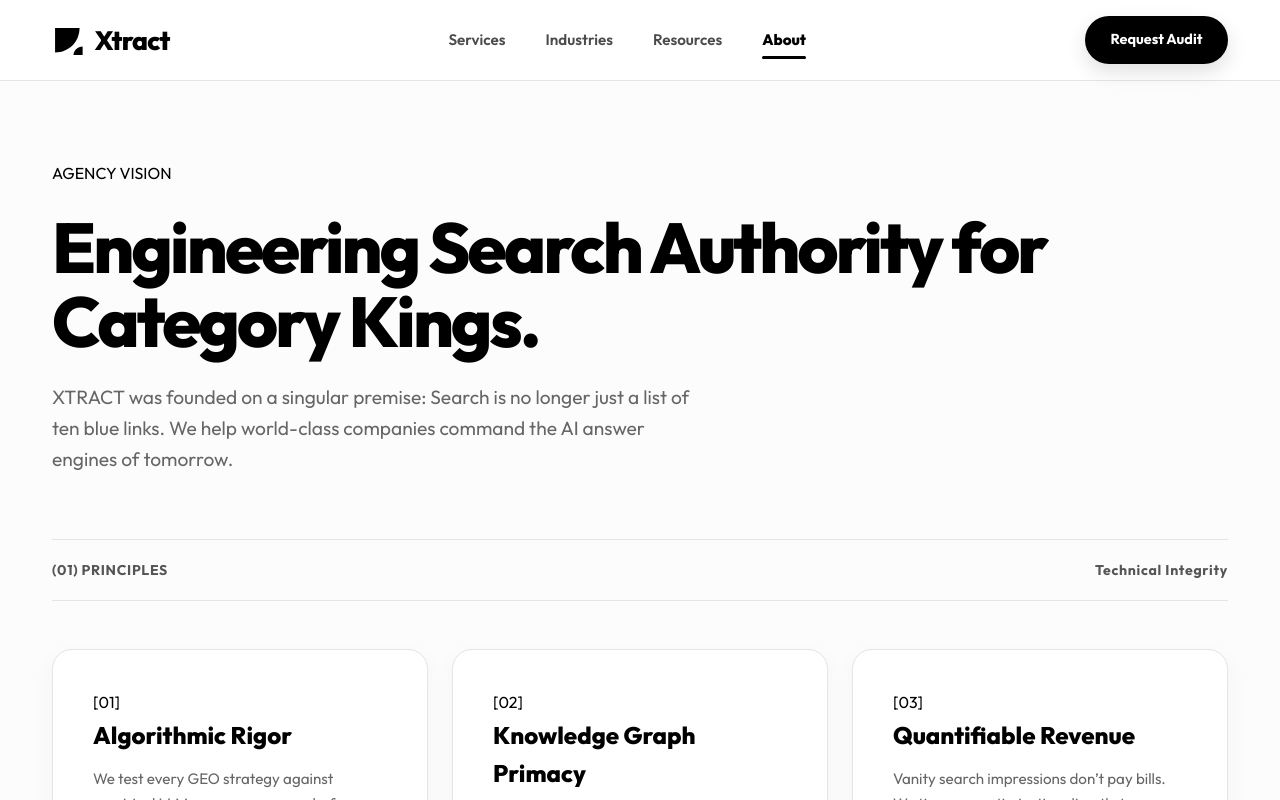
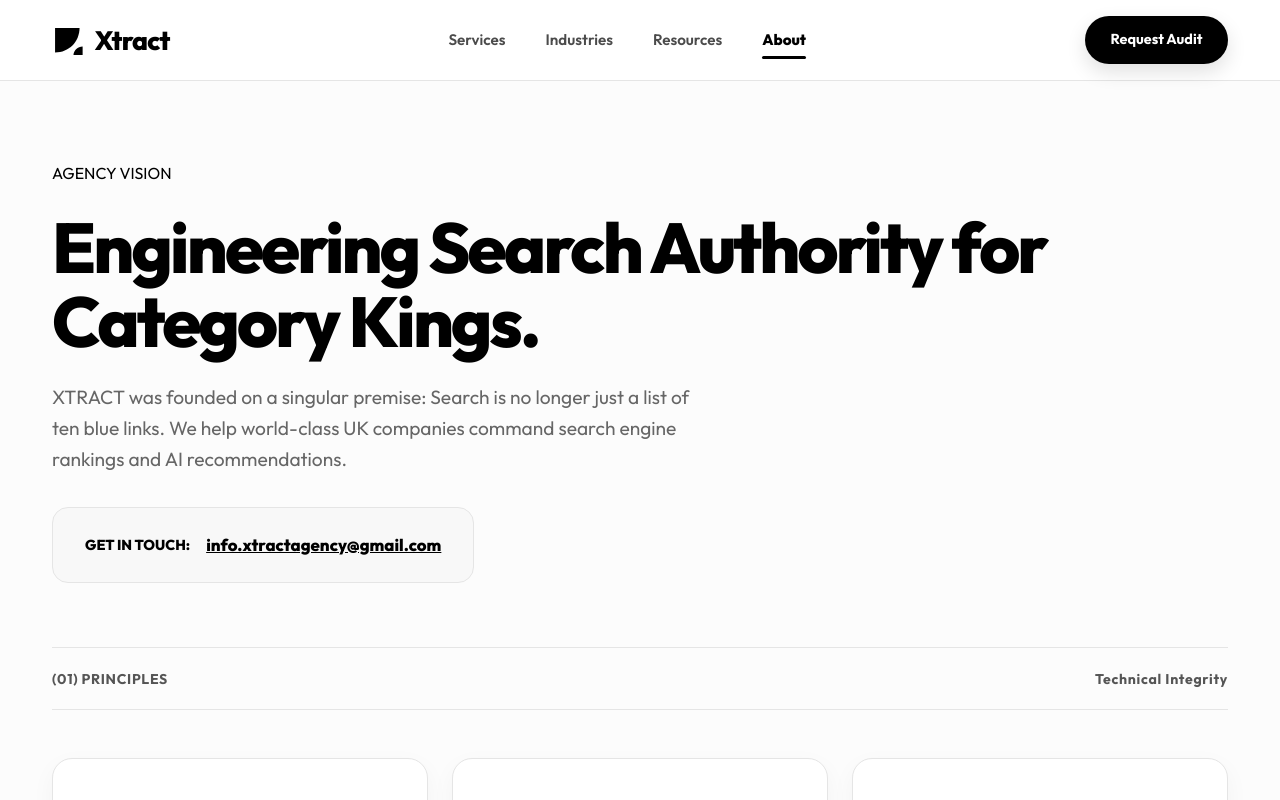
Before and after one commit to lucasthegreat1/agency-website, a Next.js app: page /about in a window 1280 px wide. Shown: the top 800 px of the page. Built offline with nearby package versions, Linux system fonts and the light colour scheme.

Commit message:
Add contact email info.xtractagency@gmail.com to footer and layout schema

```diff
--- a/src/app/about/page.tsx
+++ b/src/app/about/page.tsx
@@ -40,9 +40,16 @@ export default function AboutPage() {
           <h1 style={{ fontSize: 'clamp(2.8rem, 5.5vw, 4.5rem)', fontWeight: 800, color: '#000000', letterSpacing: '-0.04em', lineHeight: 1.05, marginBottom: '1.5rem' }}>
             Engineering Search Authority for Category Kings.
           </h1>
-          <p style={{ fontSize: '1.2rem', color: '#666666', lineHeight: 1.6, maxWidth: '640px' }}>
-            XTRACT was founded on a singular premise: Search is no longer just a list of ten blue links. We help world-class companies command the AI answer engines of tomorrow.
+          <p style={{ fontSize: '1.2rem', color: '#666666', lineHeight: 1.6, maxWidth: '640px', marginBottom: '2rem' }}>
+            XTRACT was founded on a singular premise: Search is no longer just a list of ten blue links. We help world-class UK companies command search engine rankings and AI recommendations.
           </p>
+
+          <div style={{ backgroundColor: '#f8f8f8', border: '1px solid #e5e5e5', borderRadius: '16px', padding: '1.5rem 2rem', display: 'inline-flex', alignItems: 'center', gap: '1rem' }}>
+            <span style={{ fontWeight: 800, fontSize: '0.9rem', color: '#000000', textTransform: 'uppercase' }}>GET IN TOUCH:</span>
+            <a href="mailto:info.xtractagency@gmail.com" style={{ fontWeight: 800, fontSize: '1.05rem', color: '#000000', textDecoration: 'underline' }}>
+              info.xtractagency@gmail.com
+            </a>
+          </div>
         </div>
       </section>
 
--- a/src/app/layout.tsx
+++ b/src/app/layout.tsx
@@ -37,6 +37,7 @@ export default function RootLayout({
     name: 'SEO Agency',
     description: 'Enterprise Search Engine Optimization and Generative AI Search Visibility Agency.',
     url: 'https://seo.ai',
+    email: 'info.xtractagency@gmail.com',
     areaServed: 'Worldwide',
     knowsAbout: [
       'Search Engine Optimization',
--- a/src/components/Footer.tsx
+++ b/src/components/Footer.tsx
@@ -21,9 +21,22 @@ export default function Footer() {
             <Link href="/" style={{ display: 'inline-block', marginBottom: '1.2rem' }}>
               <Logo color="#ffffff" height={36} />
             </Link>
-            <p style={{ color: '#888888', fontSize: '0.98rem', lineHeight: 1.65, maxWidth: '360px', marginBottom: '1.5rem' }}>
+            <p style={{ color: '#888888', fontSize: '0.98rem', lineHeight: 1.65, maxWidth: '360px', marginBottom: '1.2rem' }}>
               Specialist search & AI visibility agency helping UK brands convert organic searches into high-value clients and revenue.
             </p>
+            <a
+              href="mailto:info.xtractagency@gmail.com"
+              style={{
+                color: '#ffffff',
+                fontSize: '0.95rem',
+                fontWeight: 700,
+                textDecoration: 'underline',
+                display: 'inline-block',
+                marginBottom: '1.5rem',
+              }}
+            >
+              info.xtractagency@gmail.com
+            </a>
             <div style={{ fontSize: '0.85rem', color: '#666666', fontWeight: 700, letterSpacing: '0.05em' }}>
               LONDON • SAN FRANCISCO • MANCHESTER
             </div>
```
